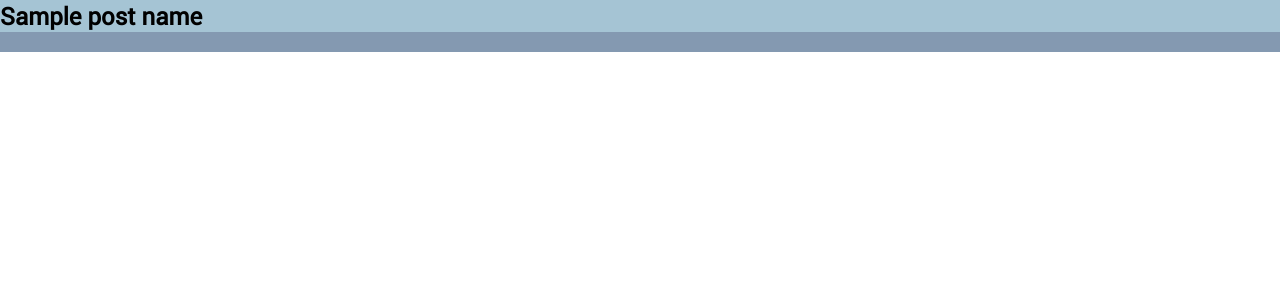
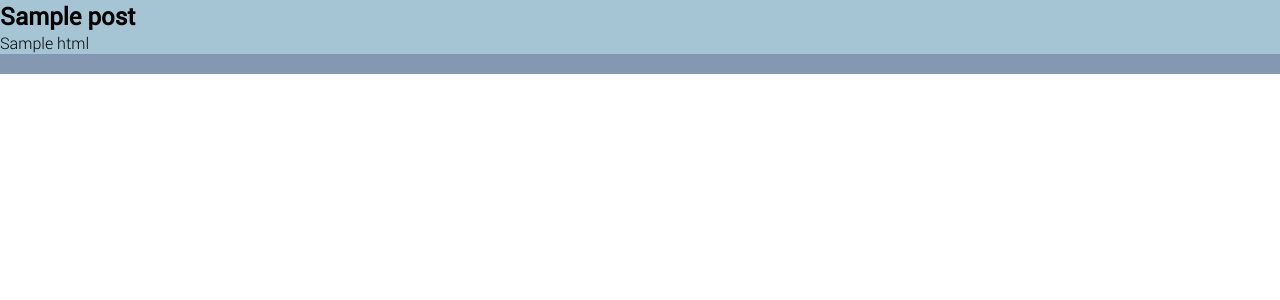
Before and after one commit to lsyurievna/resume_app, a Flask app: template templates/blog_entry.html in a window 1280 px wide. Shown: the part 108-408 px from the top of the page. Run offline with Flask 2, Linux system fonts and the light colour scheme; the template is opened without the code that fills it: most values are stand-ins (such as "Sample title", 1, 10 or a date in 2020); parts of the project's set-up code (start-up, migrations or seed data) failed here and were passed over.

Commit message:
markdown library added, however an error occurs with an error message on the html assignment line: 'object is not subscriptable'

```diff
--- a/app.py
+++ b/app.py
@@ -2,12 +2,14 @@ from flask import Flask, render_template
 import decouple
 import os
 from pathlib import Path
+import markdown
 
 app = Flask(__name__)
 
 name = "Mila"
 contact = decouple.config("CONTACT_FORM_API" )
 blog_posts = []
+name_to_blog_post = {}
 
 #If a file in the blog dir has ".md" extension
 #print its name
@@ -15,10 +17,11 @@ with os.scandir("blog") as it:
   for entry in it:
     if entry.name.endswith(".md") and entry.is_file():
       post_data = Path(entry.path).read_text()
+      html = markdown.markdown[post_data]
 
       blog_posts.append({
         "name": entry.name,
-        "data": post_data
+        "html": html
       })
 
 
@@ -40,4 +43,7 @@ def blog_listing():
 
 @app.route("/blog_listing/<post_name>")
 def blog_entry(post_name):
-  return render_template("blog_entry.html", name = name, post_name = post_name)
+  for post in blog_posts:
+    if post_name == post["name"]:
+      return render_template("blog_entry.html", name = name, post=post)
+  return "Post not found"
--- a/templates/blog_entry.html
+++ b/templates/blog_entry.html
@@ -1,8 +1,9 @@
 {% extends "layout.html" %}
-{% block title %} {{post_name}} {% endblock %}
+{% block title %} {{post["name"]}} {% endblock %}
 
 {% block content %}
 
-<h1> {{post_name}} </h1>
+<h1> {{post['name']}} </h1>
+{{post['html'] | safe}}
 
 {% endblock %}
```
